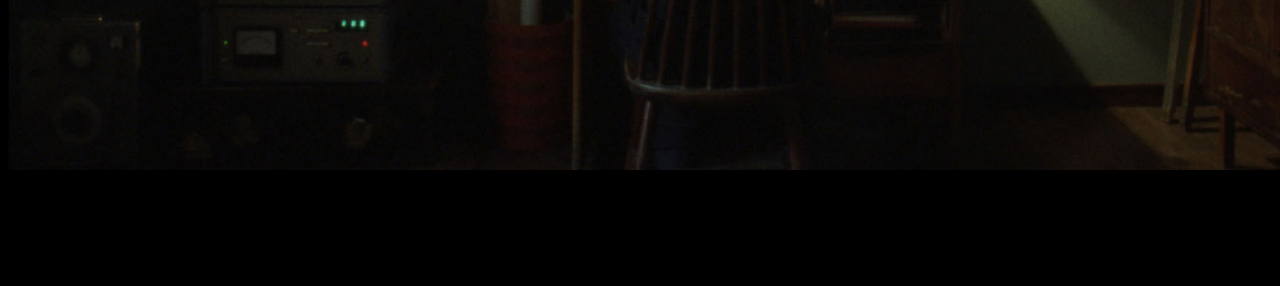
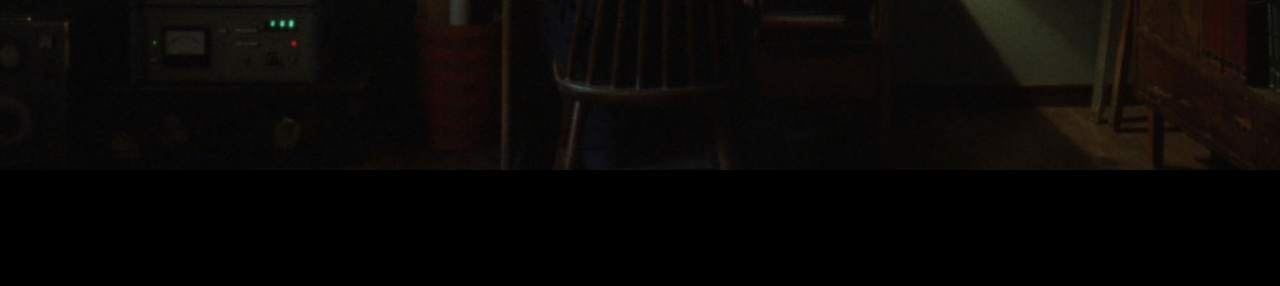
Before and after one commit to dboiysxz/moonika, a plain HTML site: page index.html in a window 1280 px wide. Shown: the part 630-916 px from the top of the page. After the commit the page ends 800 px from the top, so only its background shows below. Drawn offline with Linux system fonts and the light colour scheme.

Commit message:
fixed background image

```diff
--- a/style.css
+++ b/style.css
@@ -32,7 +32,12 @@ src: url("fonts/AUTHENTICSans-Condensed-130.woff") format("woff");
 
 body {
     font-family: "Authentic", Arial, Helvetica, sans-serif;
-    background: black;
+    background-image: url("img/julius.jpg");
+    background-color: black;
+    height: 100vh;
+    background-position: center; /* Center the image */
+    background-repeat: no-repeat; /* Do not repeat the image */
+    background-size: cover; /* Resize the background image to cover the entire container */
 }
 
 a {
@@ -52,8 +57,6 @@ a:hover {
 /* Wrapper */
 .wrapper {
     height: 100vh;
-    background-image: url("img/julius.jpg");
-    background-size: cover;
 }
 
 /* Header */
@@ -160,9 +163,9 @@ a:hover {
 
 /* Job items + animation */
 .listed-jobs {
-    height: 100%;
+    /* height: 100%; */
     line-height: 3rem;
-    padding: 10vh 4vw;
+    padding: 10vh 4vw 0;
 }
 
 .job-item {
```
